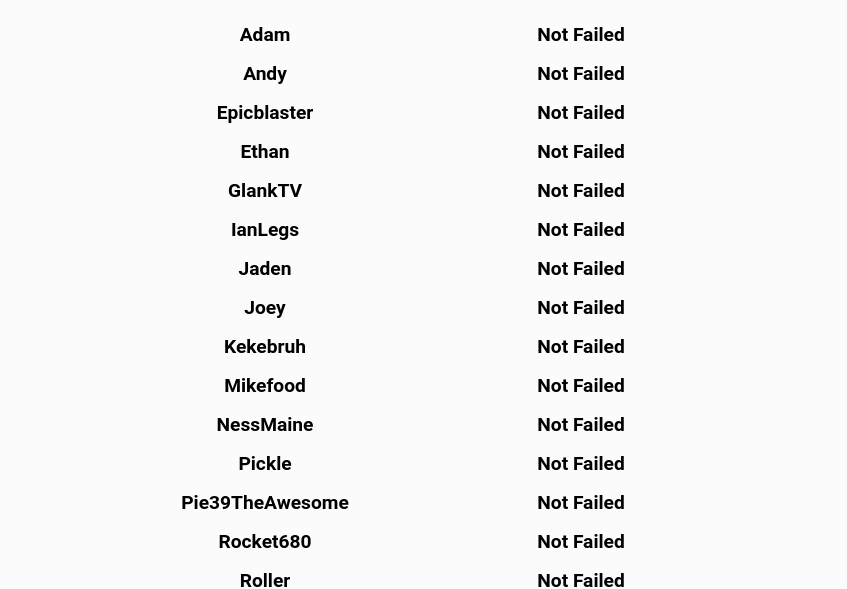
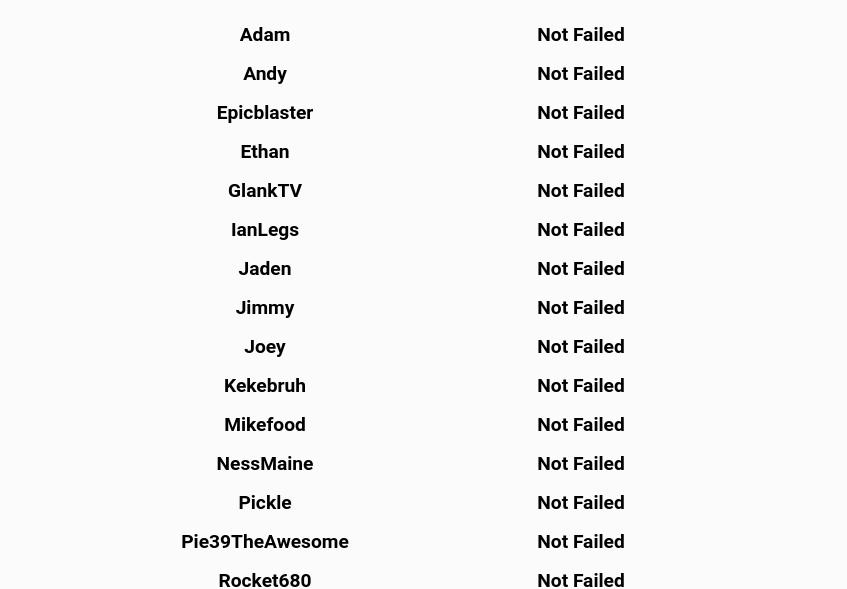
Before and after one commit to shoobopper/shoobopper.github.io, a plain HTML site: page nochungus2020.html in a window 1280 px wide. Shown: the part 213-802 px from the top of the page, without its empty margins (217-1064 px from the left). Drawn offline with Linux system fonts and the light colour scheme.

Commit message:
Update nochungus2020.html

```diff
--- a/nochungus2020.html
+++ b/nochungus2020.html
@@ -26,6 +26,7 @@
         <tr><th>GlankTV</th><th>Not Failed</th></tr>
         <tr><th>IanLegs</th><th>Not Failed</th></tr>
         <tr><th>Jaden</th><th>Not Failed</th></tr>
+        <tr><th>Jimmy</th><th>Not Failed</th></tr>
         <tr><th>Joey</th><th>Not Failed</th></tr>
         <tr><th>Kekebruh</th><th>Not Failed</th></tr>
         <tr><th>Mikefood</th><th>Not Failed</th></tr>
```
